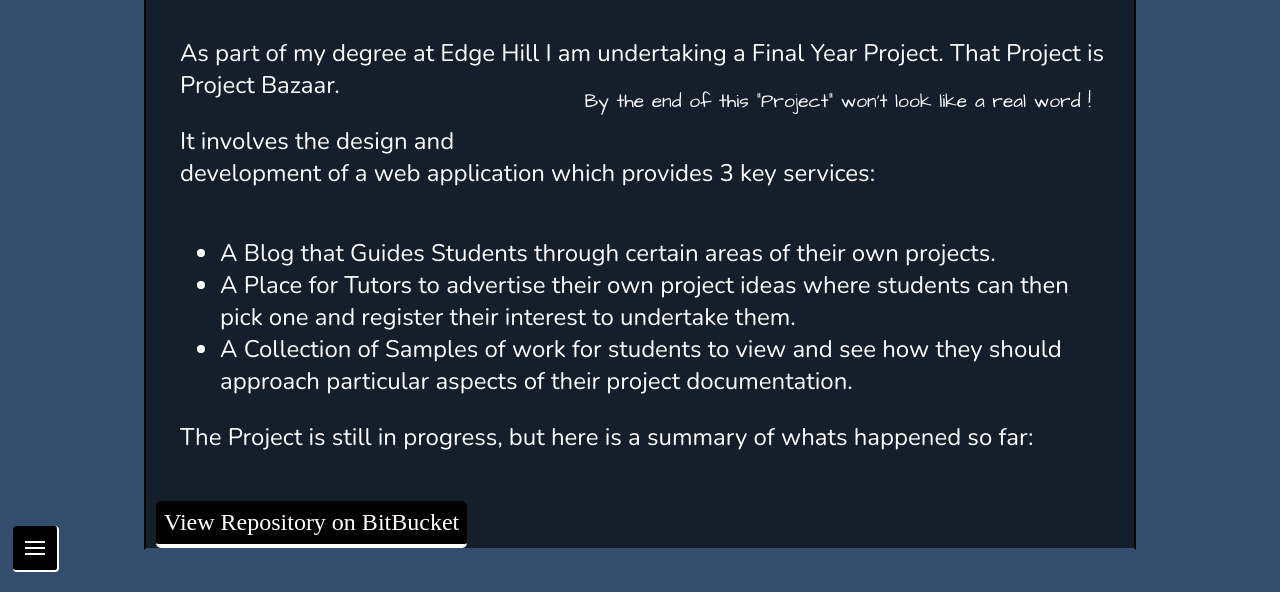
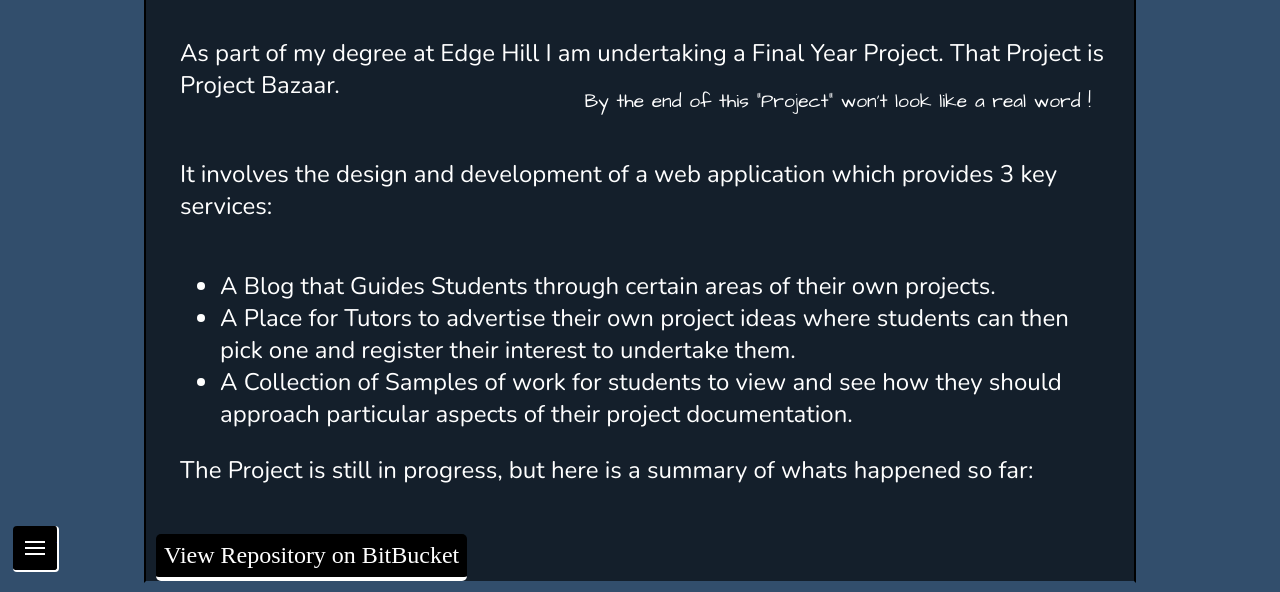
Before and after one commit to tcdev27/tcdev27.github.io, a website: page portfolio/projects/projectBazaar.html in a window 1280 px wide. Shown: the part 208-800 px from the top of the page. Drawn offline with nearby package versions, Linux system fonts and the light colour scheme; a web font is replaced by a local one.

Commit message:
Slight edit on content of projectBazaar page.

```diff
--- a/portfolio/projects/projectBazaar.html
+++ b/portfolio/projects/projectBazaar.html
@@ -17,7 +17,7 @@
     <article class="column small-12 large-12">
       <section class=" description column small-12 large-12">
         <p>As part of my degree at Edge Hill I am undertaking a Final Year Project. That Project is Project Bazaar. <span class="note centered"> By the end of this "Project" won't look like a real word ! </span></p>
-        <p>It involves the design and development of a web application which provides 3 key services:</p>
+        <p class="column small-12 large-12">It involves the design and development of a web application which provides 3 key services:</p>
         <ul class="column small-12 large-12">
           <li>A Blog that Guides Students through certain areas of their own projects.</li>
           <li>A Place for Tutors to advertise their own project ideas where students can then pick one and register their interest to undertake them.</li>
```
